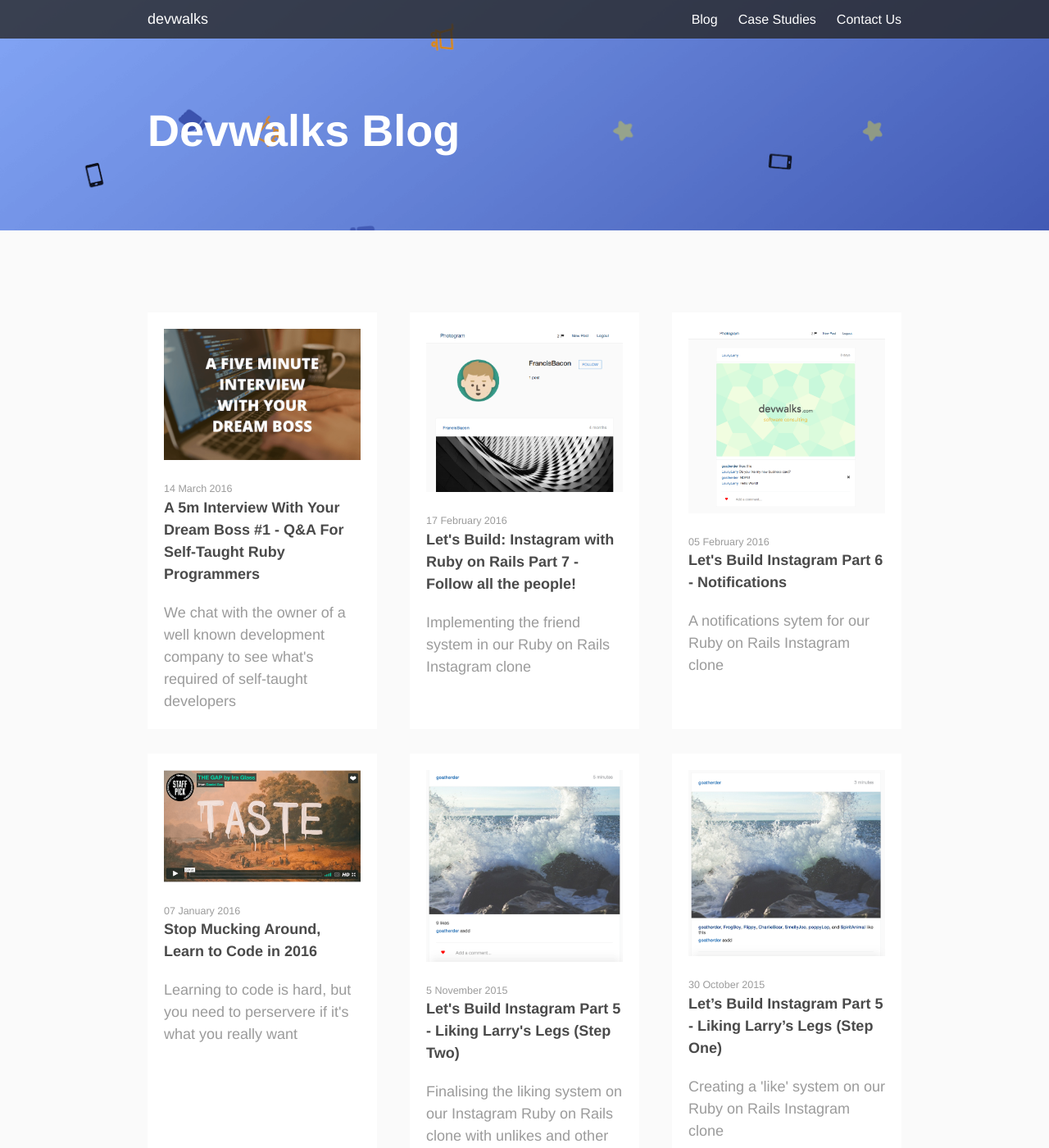
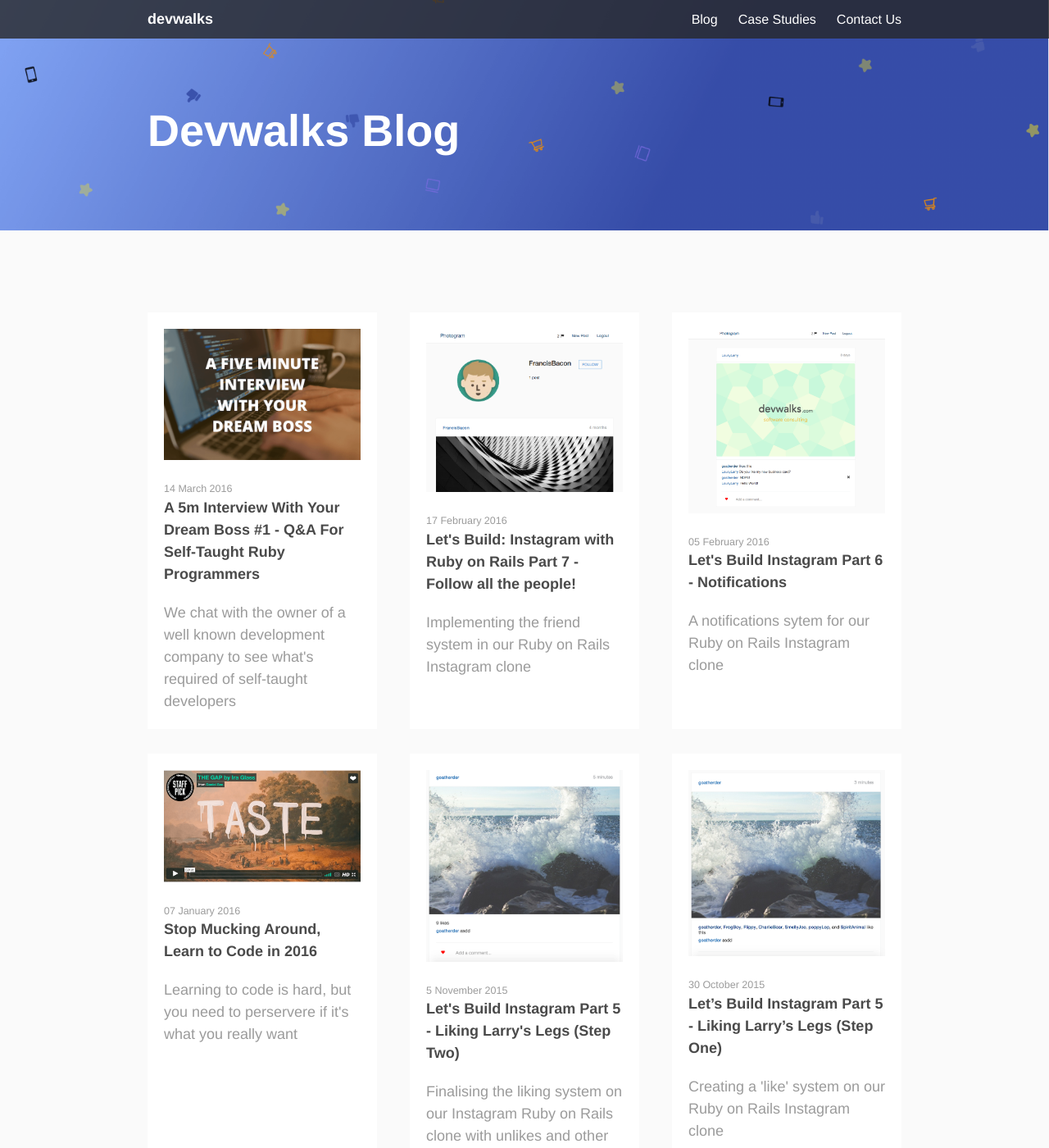
Before and after one commit to flowcustom/devwalks.github.io, a Jekyll site: the page built from blog.html, in a window 1280 px wide and 1400 px high. Shown: the whole window at 82% size. Built offline with Jekyll 4.4.1, drawn with Linux system fonts in a browser that asks for light colours.

Commit message:
Tidied up BG images

```diff
--- a/_sass/_home.scss
+++ b/_sass/_home.scss
@@ -96,11 +96,10 @@
     margin-bottom: 50px;
 
     h3, h2 {
-      font-weight: 100;
+      font-weight: 300;
 
       @media screen and (max-width: $break-small) {
         text-align: center;
-        font-weight: 300;
       }
     }
 
--- a/_sass/_nav.scss
+++ b/_sass/_nav.scss
@@ -20,6 +20,7 @@
 
     .logo {
       color: #fff;
+      font-weight: 700;
 
       &:hover {
         text-decoration: none;
--- a/_sass/_pages.scss
+++ b/_sass/_pages.scss
@@ -1,9 +1,8 @@
 @import "colours";
 
 .confetti-header {
-  background: url('/assets/img/home-hero-bg.png') fixed;
-  background-size: cover;
-  background-position: fixed;
+  background: url('/assets/img/confetti-header.png') fixed;
+  background-size: 100%;
   padding: 120px 30px 80px;
 
   h1, h2 {
```
Also changed, not shown: assets/img/confetti-header.png (added), assets/img/home-hero-bg.png.
